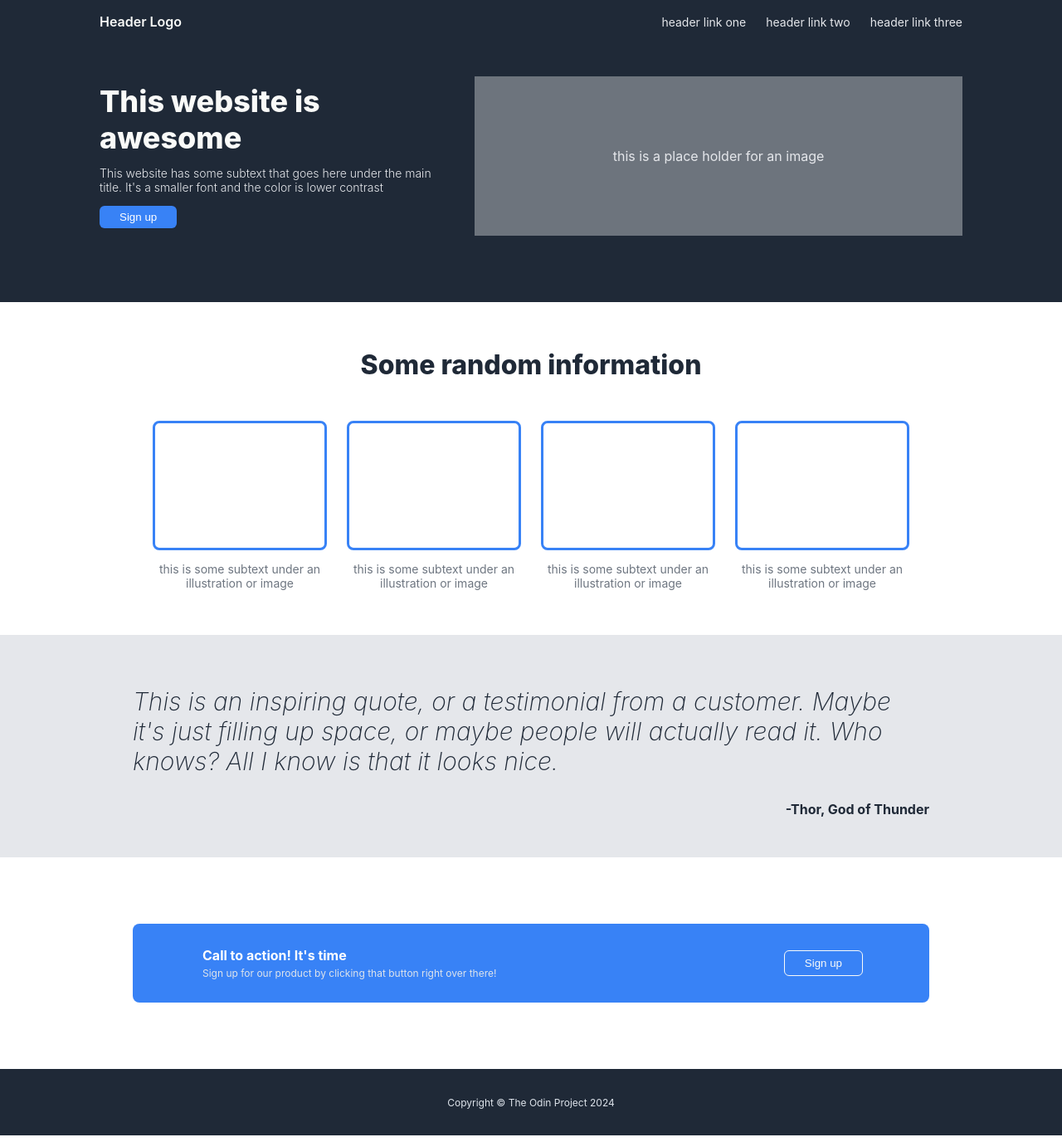
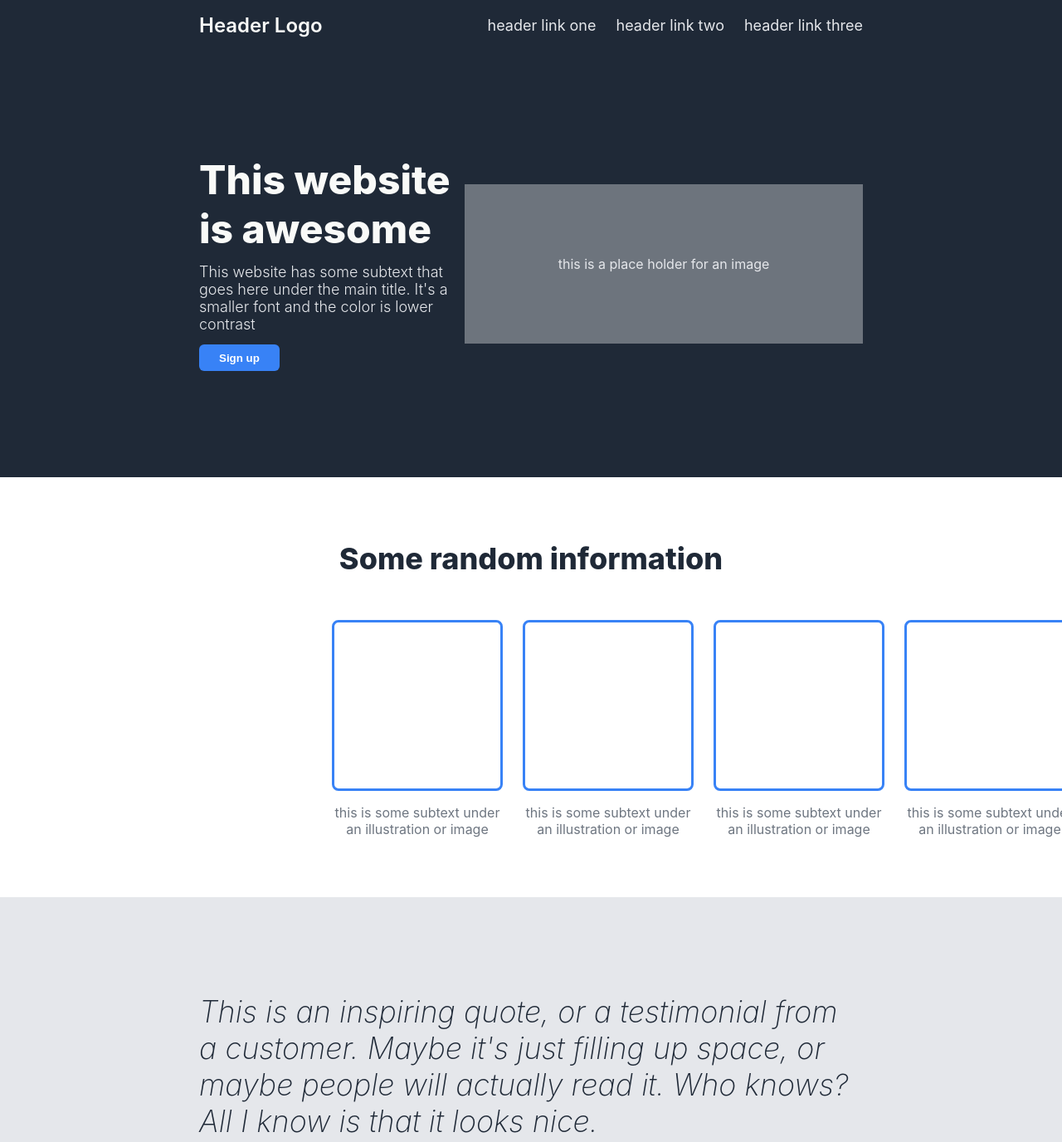
Before and after one commit to csd-hienmai/odin-landing-page, a plain HTML site: page index.html in a window 1280 px wide. Shown: the top 1376 px of the page at 83% size. Drawn offline with Linux system fonts and the light colour scheme.

Commit message:
style: change font size and do minor restyle

```diff
--- a/styles.css
+++ b/styles.css
@@ -7,14 +7,14 @@ body {
 #hero {
   color: #f9faf8;
   background-color: #1f2937;
-  padding: 16px 120px;
+  padding: 16px 240px;
   display: flex;
   align-items: center;
   justify-content: space-between;
 }
 
 #header .logo {
-  font-size: 16px;
+  font-size: 24px;
   font-weight: 600;
 }
 
@@ -22,16 +22,18 @@ body {
   display: flex;
   gap: 24px;
 }
-#header a:link, #header a:visited {
+
+#header a:link,
+#header a:visited {
   color: #e5e7eb;
   text-decoration: none;
-  font-size: 14px;
+  font-size: 18px;
 }
 
 #hero {
-  gap: 24px;
-  padding-top: 40px;
-  padding-bottom: 80px;
+  display: flex;
+  padding: 120px 240px;
+  justify-content: center;
 }
 
 #hero p {
@@ -45,13 +47,13 @@ body {
 
 #hero .title {
   flex: 0 1 auto;
-  font-size: 36px;
+  font-size: 48px;
   font-weight: 800;
 }
 
 #hero .subtext {
   color: #e5e7eb;
-  font-size: 14px;
+  font-size: 18px;
   font-weight: 300;
 }
 
@@ -59,13 +61,13 @@ body {
   padding: 80px;
   color: #e5e7eb;
   background-color: #6d747d;
-  display: flex;
-  justify-content: center;
-  align-items: center;
-  align-self: stretch;
+  text-align: center;
+
 }
 
 #hero button {
+  font-weight: bold;
+  height: 32px;
   margin: 8px 0 8px 0;
   background-color: #3882f6;
   color: #fff;
@@ -76,11 +78,11 @@ body {
 }
 
 #info {
-    padding: 24px;
+  padding: 40px 240px;
 }
 #info .title {
   color: #1f2937;
-  font-size: 32px;
+  font-size: 36px;
   font-weight: 800;
 }
 
@@ -89,7 +91,7 @@ body {
 }
 
 #info p.subtext {
-    font-size: 14px;
+  font-size: 16px;
 }
 
 #info .block {
@@ -107,20 +109,21 @@ body {
 }
 
 .illustration {
-  align-items: center;
+  align-self: center;
   border-radius: 8px;
   border: 3px solid #3882f6;
-  height: 150px;
+  height: 200px;
+  width: 200px;
 }
 
 #quote {
   background-color: #e5e7eb;
-    padding: 32px 160px;
+  padding: 80px 240px;
   color: #1f2937;
 }
 
 #quote .text {
-    font-size: 30px;
+  font-size: 36px;
   font-style: italic;
   font-weight: 200;
 }
@@ -131,12 +134,12 @@ body {
 }
 
 #cta {
-    padding: 80px 160px;
+  padding: 80px 240px;
 }
 
 #cta .container {
   background-color: #3882f6;
-    padding: 24px 80px;
+  padding: 40px 80px;
   border-radius: 8px;
   display: flex;
   justify-content: space-between;
@@ -152,7 +155,7 @@ body {
 }
 
 #cta .container .subtext {
-    color: #DEE4EB;
+  color: #dee4eb;
   font-size: 12px;
 }
 
@@ -161,17 +164,19 @@ body {
   background-color: #3882f6;
   color: #f9faf8;
   padding: 6px 24px;
-    border: 1.5px solid #f9faf8;
+  height: 40px;
+  font-weight: bold;
+  border: 2px solid #f9faf8;
   border-radius: 6px;
   cursor: pointer;
 }
 
 #footer {
   background-color: #1f2937;
-    color: #DEE4EB;
+  color: #dee4eb;
   display: flex;
   justify-content: center;
   align-items: center;
-    font-size: 12px;
+  font-size: 16px;
   height: 80px;
 }
```
Lines whose indentation alone changed are shown as unchanged.
